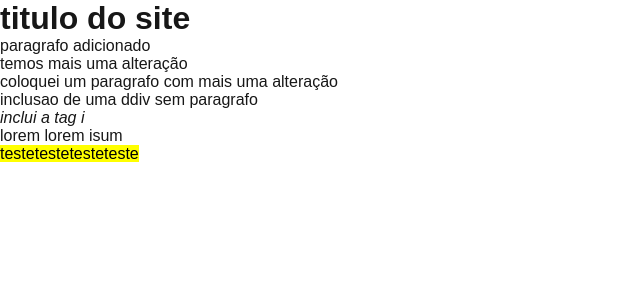
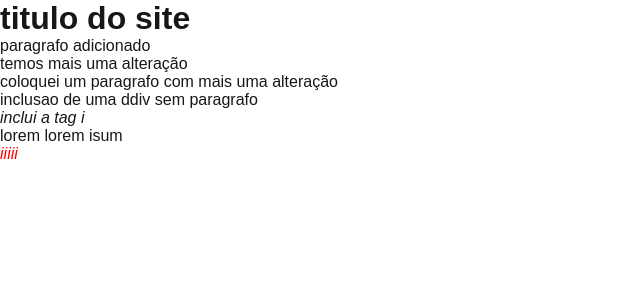
Before and after one commit to RamonLopes86/proj-git, a Next.js app: page / in a window 1280 px wide. Shown: the top 300 px of the page, without its empty margins (0-640 px from the left). Built offline with nearby package versions, Linux system fonts and the light colour scheme.

Commit message:
acrescentei o i e troquei nom ark

```diff
--- a/src/pages/index.js
+++ b/src/pages/index.js
@@ -32,12 +32,14 @@ export default function Home() {
 
           <p>lorem lorem isum </p>
 
-          <div>
+          <div style={{color:'red'}}>
 
-              <mark>teste</mark>
-              <mark>teste</mark>
-              <mark>teste</mark>
-              <mark>teste</mark>
+              <i>i</i>
+              <i>i</i>
+              <i>i</i>
+              <i>i</i>
+              <i>i</i>
+
 
           </div>
 
```
